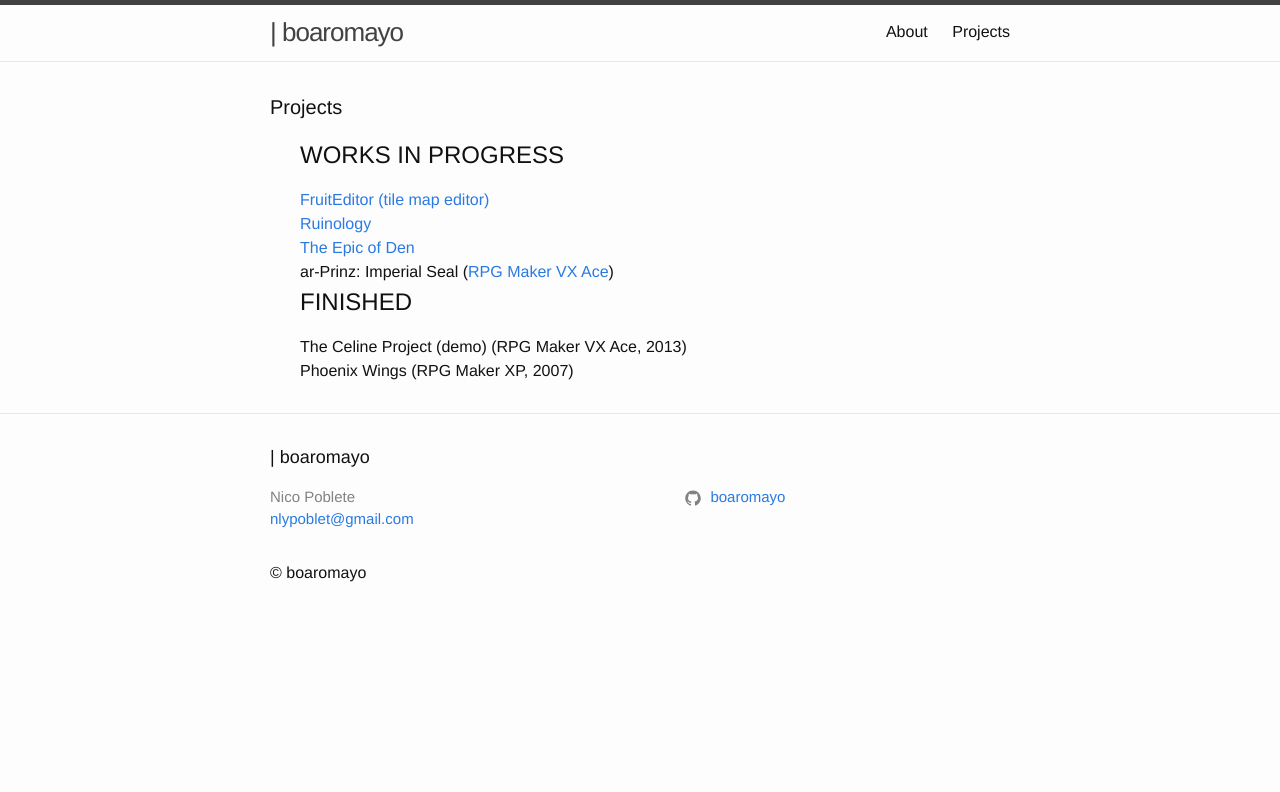
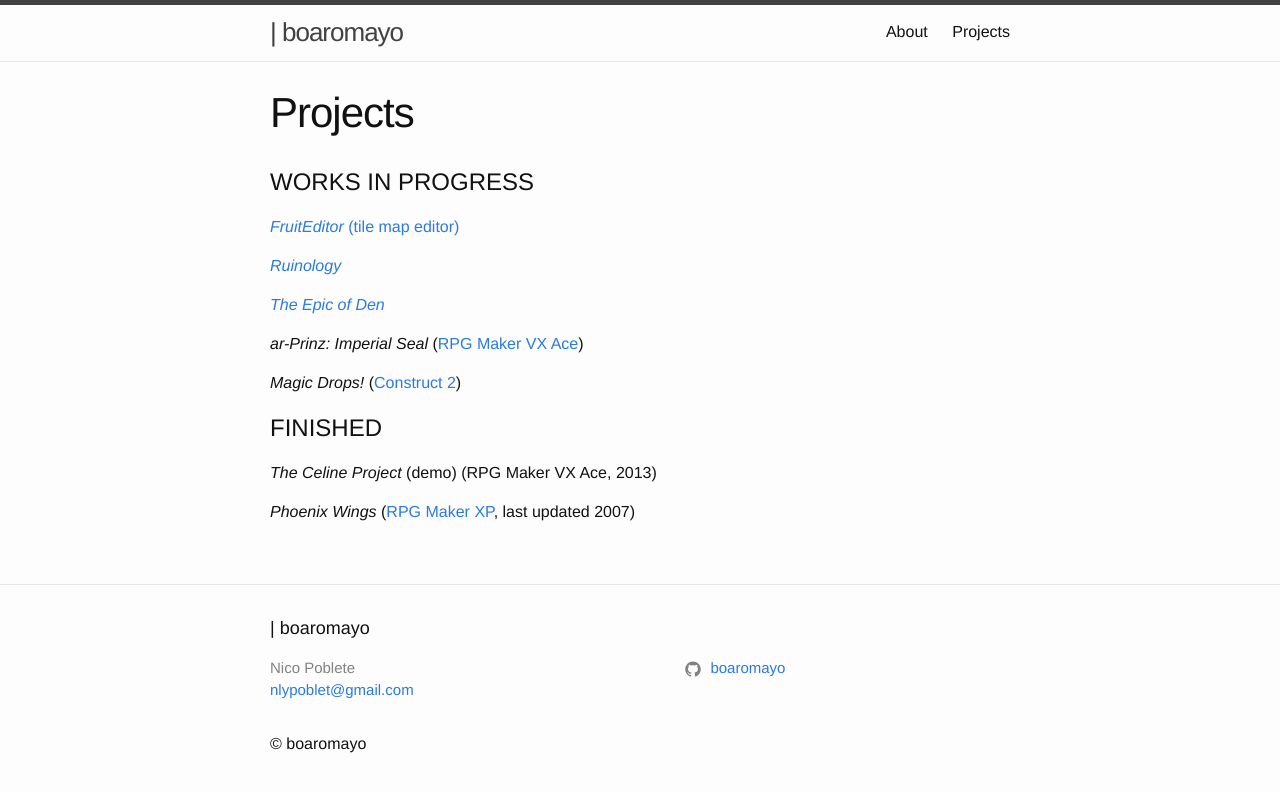
Before and after one commit to boaromayo/boaromayo.net-portfolio, a Jekyll site: the page built from projects.md, in a window 1280 px wide. Shown: the top 792 px of the page. Built offline with Jekyll 4.4.1, drawn with Linux system fonts in a browser that asks for light colours; some of the changed lines change nothing that is shown.

Commit message:
Edited projects.md

```diff
--- a/projects.md
+++ b/projects.md
@@ -1,5 +1,33 @@
 ---
-layout: projects
+layout: page
 title: Projects
+github: "https://github.com/{{ site.github_username }}"
+wikipedia: "https://en.wikipedia.org/wiki/"
+construct: "https://www.scirra.com/"
 permalink: /projs/
 ---
+
+# WORKS IN PROGRESS
+
+[*FruitEditor* (tile map editor)][github-fe]
+
+[*Ruinology*][github-ruin]
+
+[*The Epic of Den*][github-den]
+
+*ar-Prinz: Imperial Seal* ([RPG Maker VX Ace][rmvxa])
+
+*Magic Drops!* ([Construct 2][construct])
+
+# FINISHED
+
+*The Celine Project* (demo) (RPG Maker VX Ace, 2013)
+
+*Phoenix Wings* ([RPG Maker XP][rmxp], last updated 2007)
+
+[github-fe]:    {{ page.github }}/FruitEditor_v1_1
+[github-ruin]:  {{ page.github }}/Ruinology
+[github-den]:   {{ page.github }}/Den
+[construct]:    {{ page.construct }}
+[rmvxa]:        {{ page.wikipedia }}/RPG_Maker_VX_Ace
+[rmxp]:         {{ page.wikipedia }}/RPG_Maker_XP
```
Also changed, not shown: 1 other file.
